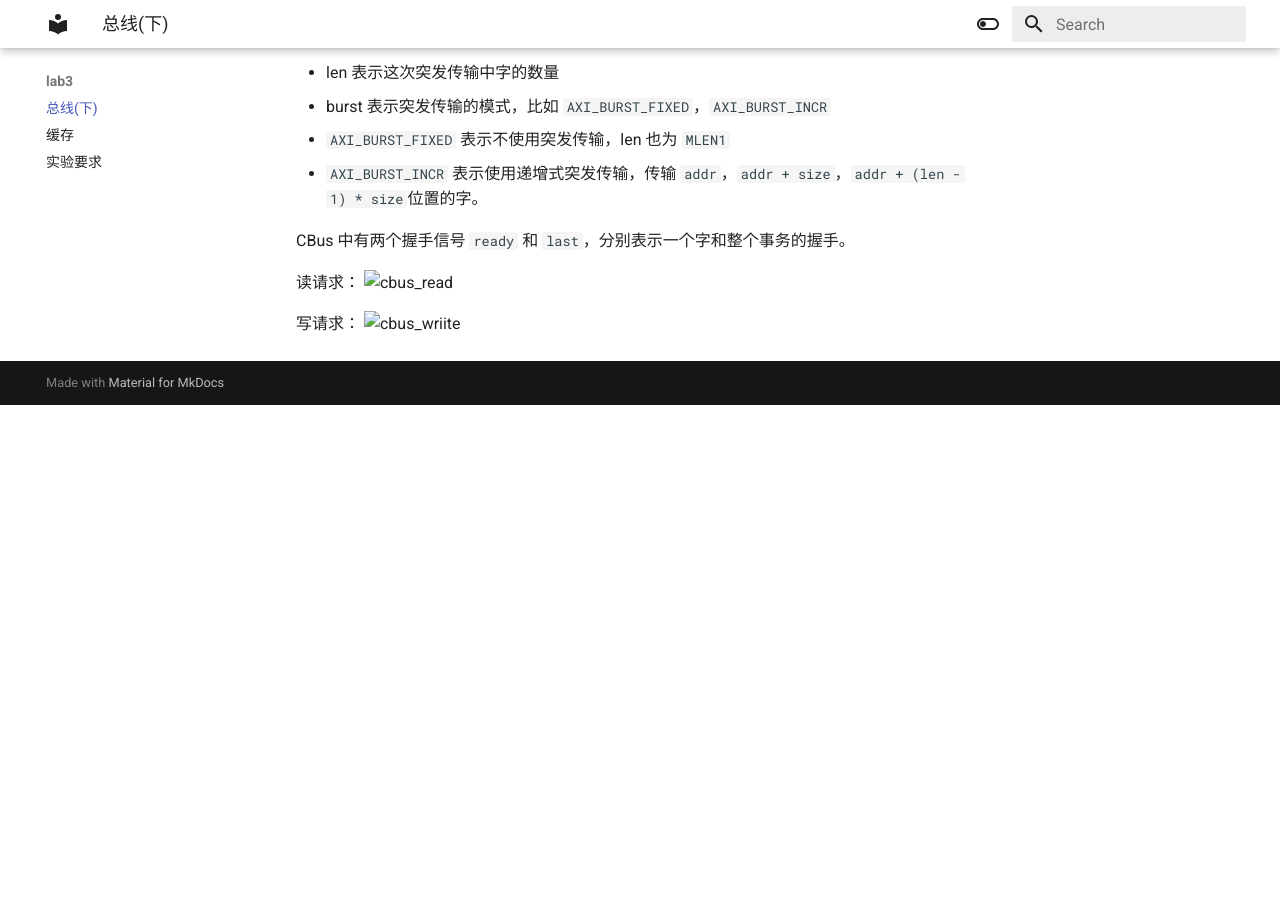
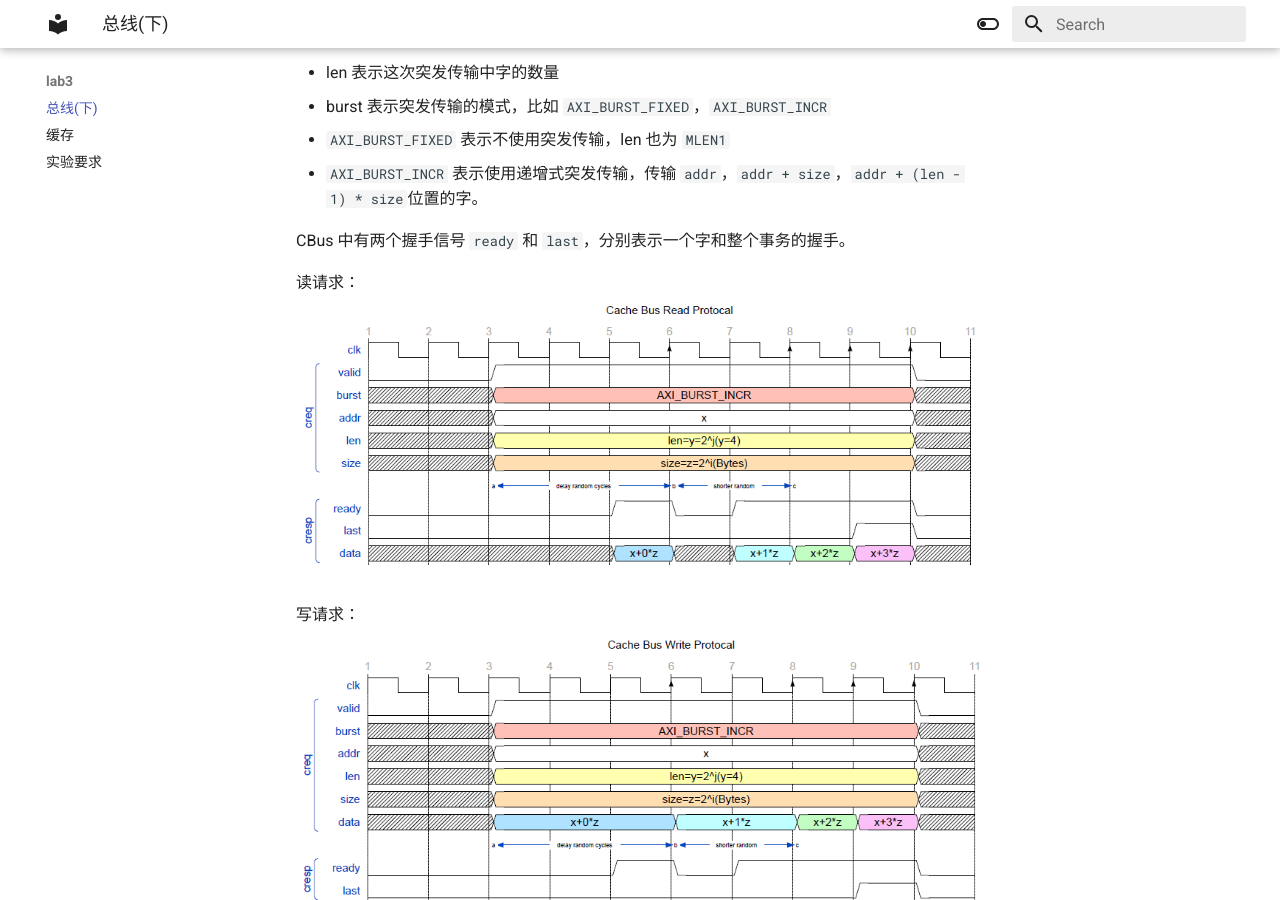
Before and after one commit to FDUCSLG/Arch-2022Spring-FDU, an MkDocs documentation site: the page built from docs/lab3/总线.md, in a window 1280 px wide and 900 px high, scrolled down 710 px. Built offline with MkDocs 1.6.1 and Material for MkDocs 9.7.7, drawn with Linux system fonts in a browser that asks for light colours; before the commit the page ends 1115 px from its top, so only the background shows below that.

Commit message:
png -> PNG

```diff
--- a/docs/lab3/总线.md
+++ b/docs/lab3/总线.md
@@ -37,7 +37,7 @@ CBus 有三个用于突发传输的请求信号：
 CBus 中有两个握手信号 `ready` 和 `last`，分别表示一个字和整个事务的握手。
 
 读请求：
-![cbus_read](../imgs/cbus_read.png)
+![cbus_read](../imgs/cbus_read.PNG)
 
 写请求：
-![cbus_wriite](../imgs/cbus_write.png)
+![cbus_wriite](../imgs/cbus_write.PNG)
```
